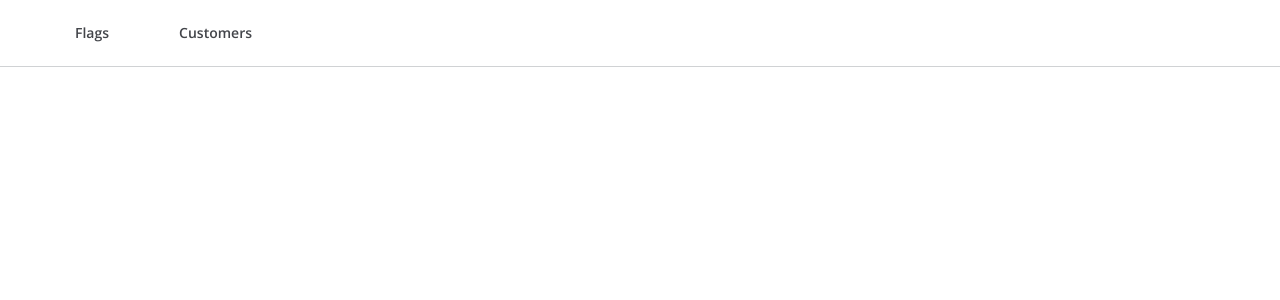
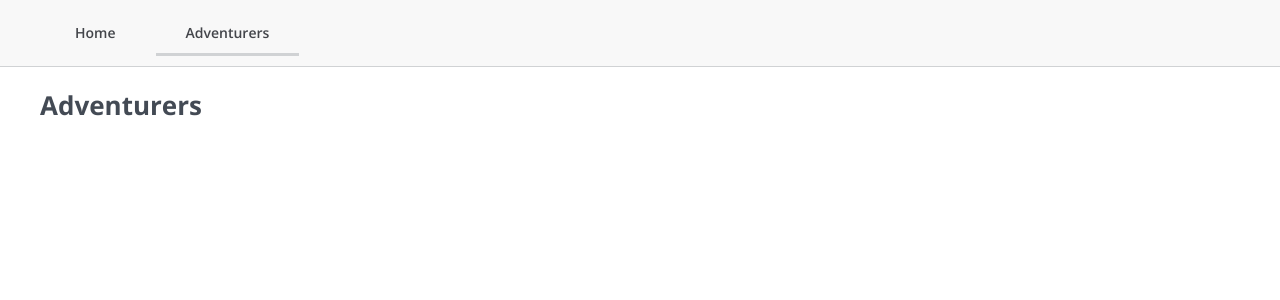
Before and after one commit to wombleton/tb, a React app: page /adventurers in a window 1280 px wide. Shown: the top 300 px of the page. Built offline with nearby package versions, Linux system fonts and the light colour scheme.

Commit message:
Basic routing for Adventurers

```diff
--- /dev/null
+++ b/src/components/Adventurers.jsx
@@ -0,0 +1,7 @@
+import React from 'react'
+
+export default class Adventurers extends React.Component {
+  render() {
+    return <h1>Adventurers</h1>
+  }
+}
--- a/src/components/Header.jsx
+++ b/src/components/Header.jsx
@@ -6,13 +6,11 @@ import classnames from 'classnames'
 import buttons from '../css/_buttons.scss'
 
 class Header extends React.Component {
-  isFlags(match, location) {
+  isHome(match) {
     if (!match) {
       return false
-    } else if (match.isExact) {
-      return true
     } else {
-      return location.pathname.indexOf('/flags/') === 0
+      return match.isExact
     }
   }
   render() {
@@ -23,20 +21,20 @@ class Header extends React.Component {
             <li>
               <NavLink
                 className={styles.link}
-                isActive={this.isFlags}
+                isActive={this.isHome}
                 activeClassName={buttons.activeNav}
                 to="/"
               >
-                Flags
+                Home
               </NavLink>
             </li>
             <li>
               <NavLink
                 className={styles.link}
                 activeClassName={buttons.activeNav}
-                to="/customers"
+                to="/adventurers"
               >
-                Customers
+                Adventurers
               </NavLink>
             </li>
           </ul>
--- a/src/components/Home.jsx
+++ b/src/components/Home.jsx
@@ -1,5 +1,8 @@
 import React from 'react'
 
-const Home = () => <div>Hey</div>
-
+class Home extends React.Component {
+  render() {
+    return <div>Hey</div>
+  }
+}
 export default Home
--- a/src/components/Main.jsx
+++ b/src/components/Main.jsx
@@ -1,7 +1,7 @@
 import React from 'react'
 import { Switch, Route } from 'react-router-dom'
-import Customers from './Customers'
-import Flags from './Flags'
+import Adventurers from './Adventurers'
+import Home from './Home'
 
 import styles from '../css/Base.scss'
 
@@ -15,9 +15,8 @@ class Main extends React.Component {
     return (
       <main className={styles.inset}>
         <Switch>
-          <Route exact path="/" component={Flags} />
-          <Route path="/flags" component={Flags} />
-          <Route path="/customers" component={Customers} />
+          <Route exact path="/" component={Home} />
+          <Route path="/adventurers" component={Adventurers} />
         </Switch>
       </main>
     )
--- a/src/css/Header.scss
+++ b/src/css/Header.scss
@@ -1,6 +1,6 @@
 @import 'buttons';
 .header {
-  background: #fff;
+  background: #f8f8f8;
   padding: 0 40px;
   border-bottom: 1px solid #d0d2d4;
   margin: 0 0 20px;
@@ -18,6 +18,7 @@
 .link {
   @extend .defaultButton;
   @extend .largeButton;
+  background: inherit;
   border: none;
   border-radius: 0;
 }
```
